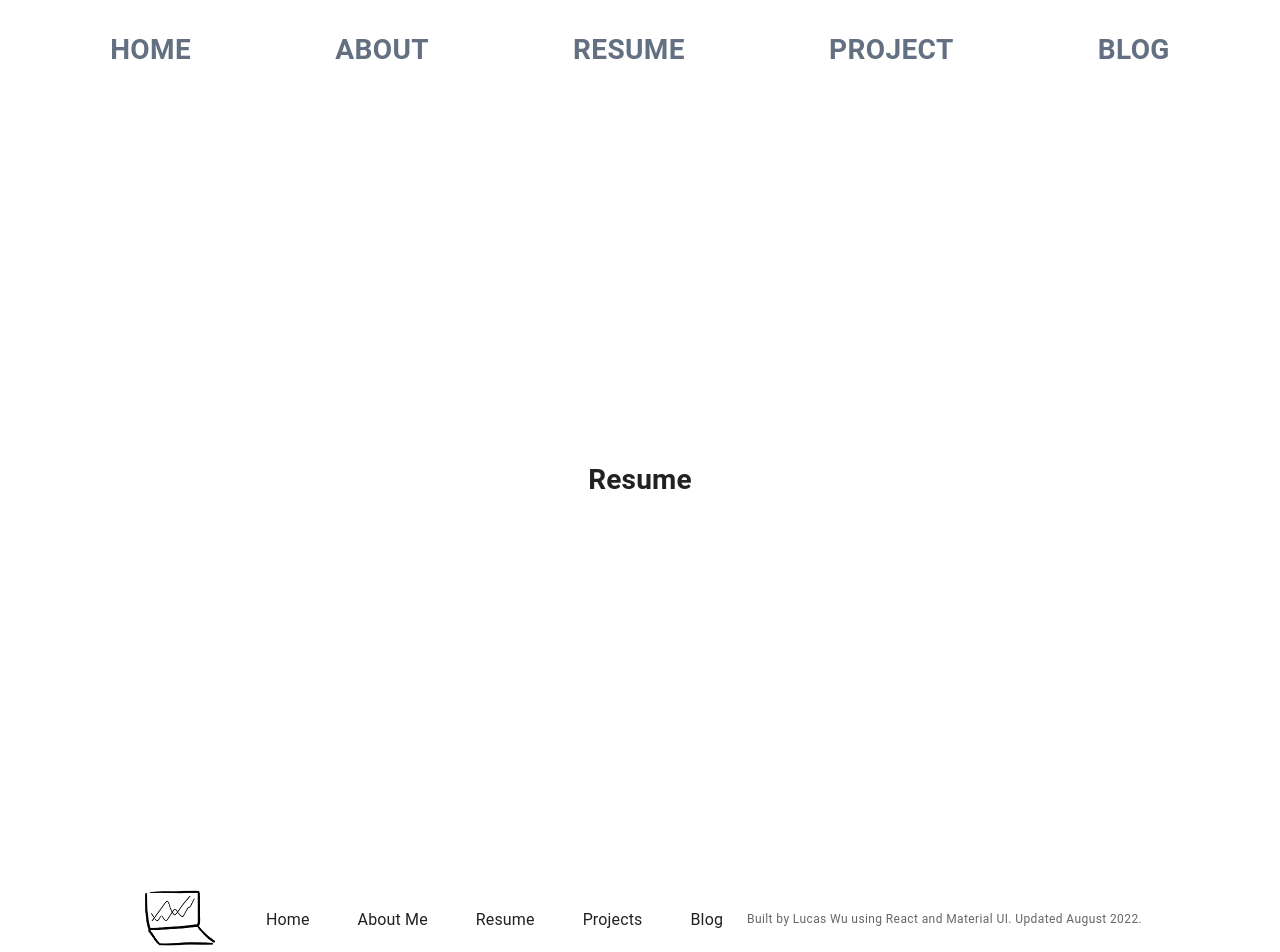
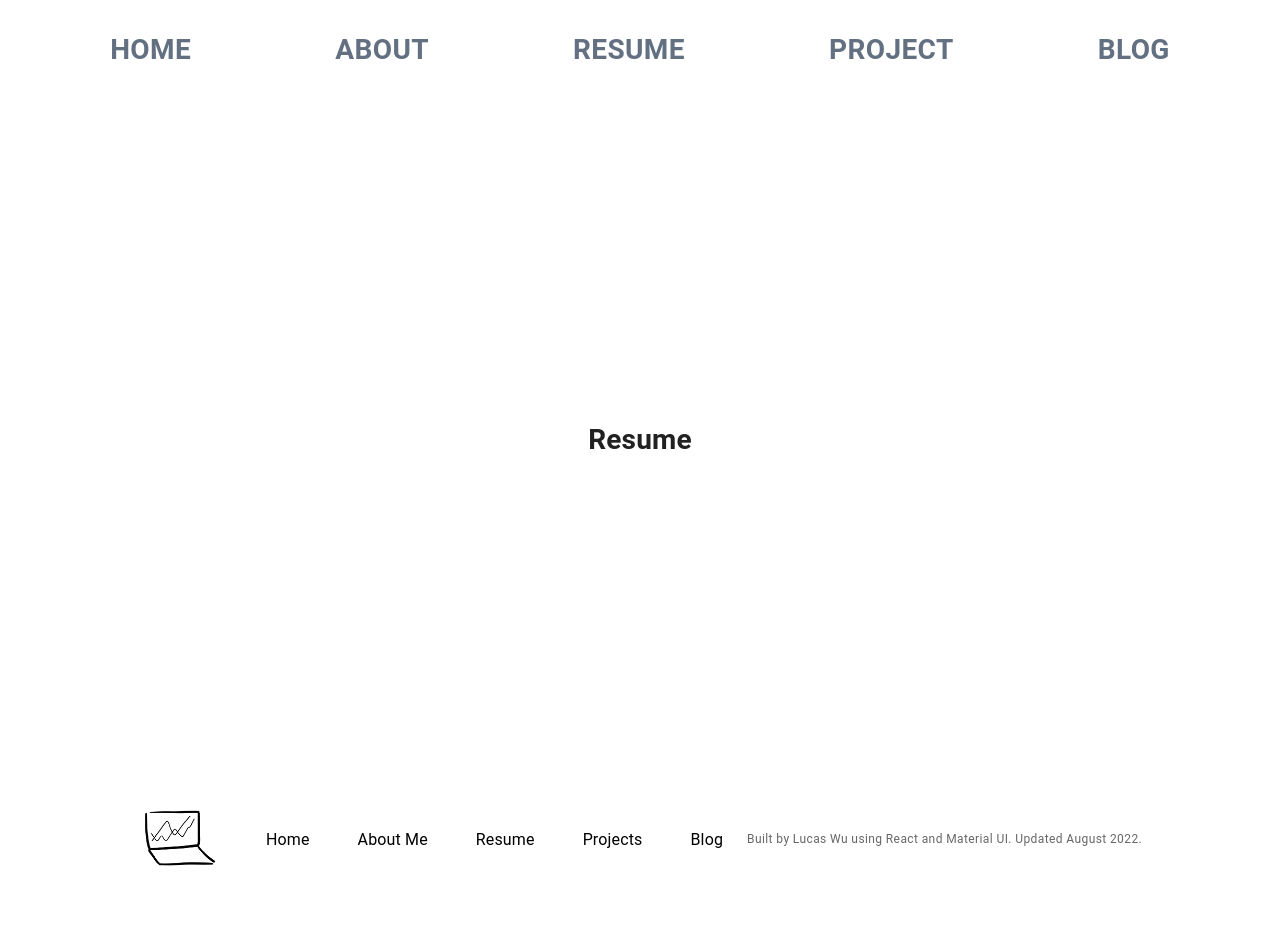
Before and after one commit to lucswu/lucswu.github.io, a React (Create React App) app: page /resume in a window 1280 px wide. Shown: the top 952 px of the page. After the commit the page ends 921 px from the top, so only its background shows below. Built offline with nearby package versions, Linux system fonts and the light colour scheme.

Commit message:
small fix

```diff
--- a/src/components/Resume.jsx
+++ b/src/components/Resume.jsx
@@ -1,7 +1,7 @@
 import React, { Component } from "react";
 
 const SectionStyle = {
-  height: "100vh",
+  height: "90vh",
   width: "100%",
   display: "flex",
   justifyContent: "center",
--- a/src/index.css
+++ b/src/index.css
@@ -13,6 +13,10 @@ code {
     monospace;
 }
 
+a:link {
+  color: black;
+}
+
 a:visited {
   color: black;
 }
```
